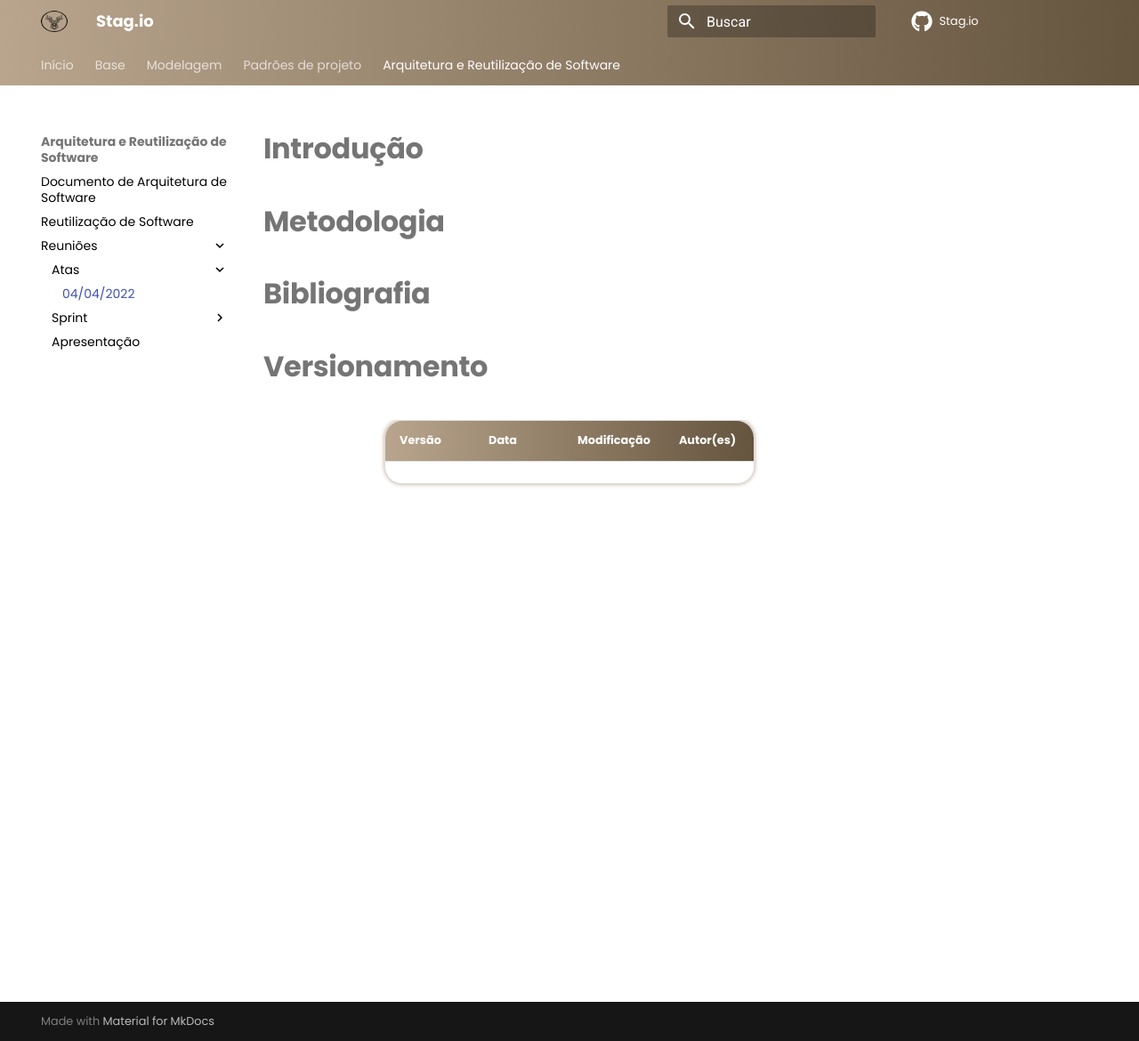
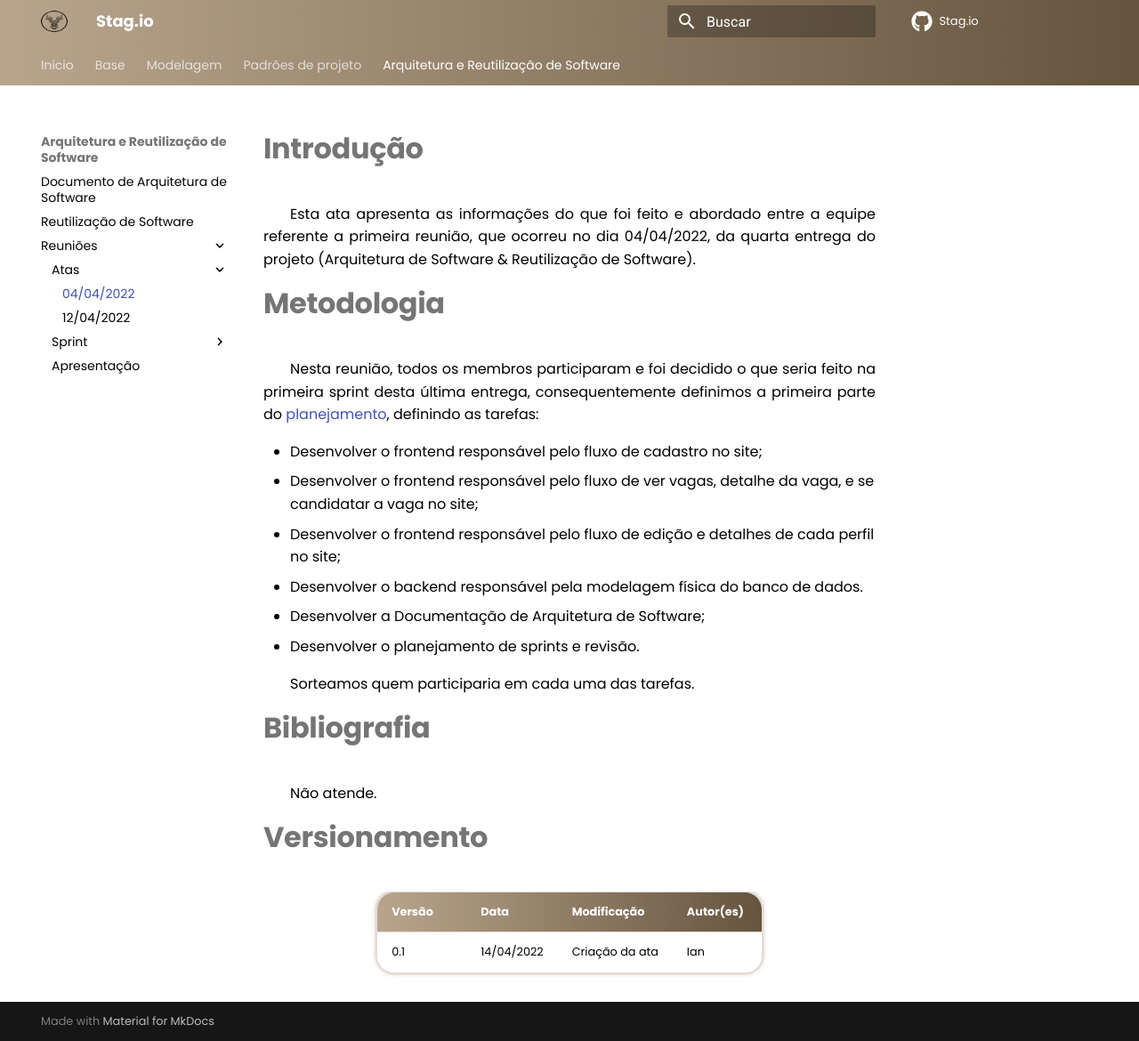
Before and after one commit to UnBArqDsw2021-2/2021.2_G3_stag.io, an MkDocs documentation site: the page built from docs/ArquiteturaEReutilizacao/Reunioes/Atas/Ata1.md, in a window 1280 px wide and 1170 px high. Shown: the whole window at 89% size. Built offline with MkDocs 1.6.1 and Material for MkDocs 9.7.7, drawn with Linux system fonts in a browser that asks for light colours; comment, search, counter and statistics services are not loaded.

Commit message:
Criação das atas

```diff
--- a/docs/ArquiteturaEReutilizacao/Reunioes/Atas/Ata1.md
+++ b/docs/ArquiteturaEReutilizacao/Reunioes/Atas/Ata1.md
@@ -1,11 +1,26 @@
 # Introdução
+
+Esta ata apresenta as informações do que foi feito e abordado entre a equipe referente a primeira reunião, que ocorreu no dia 04/04/2022, da quarta entrega do projeto (Arquitetura de Software & Reutilização de Software).
 
 # Metodologia
 
+Nesta reunião, todos os membros participaram e foi decidido o que seria feito na primeira sprint desta última entrega, consequentemente definimos a primeira parte do [planejamento](../Sprint/Planejamento.md), definindo as tarefas:
+
+- Desenvolver o frontend responsável pelo fluxo de cadastro no site;
+- Desenvolver o frontend responsável pelo fluxo de ver vagas, detalhe da vaga, e se candidatar a vaga no site;
+- Desenvolver o frontend responsável pelo fluxo de edição e detalhes de cada perfil no site;
+- Desenvolver o backend responsável pela modelagem física do banco de dados.
+- Desenvolver a Documentação de Arquitetura de Software;
+- Desenvolver o planejamento de sprints e revisão.
+
+Sorteamos quem participaria em cada uma das tarefas.
+
 # Bibliografia
+
+Não atende.
 
 # Versionamento
 
 Versão | Data | Modificação | Autor(es) |
 |--|--|--|--|
-|||||
+|0.1|14/04/2022|Criação da ata|Ian|
--- a/mkdocs.yml
+++ b/mkdocs.yml
@@ -121,6 +121,7 @@ nav:
     - Reuniões:
       - Atas:
         - 04/04/2022: ArquiteturaEReutilizacao/Reunioes/Atas/Ata1.md
+        - 12/04/2022: ArquiteturaEReutilizacao/Reunioes/Atas/Ata2.md
       - Sprint:
         - Planejamento: ArquiteturaEReutilizacao/Reunioes/Sprint/Planejamento.md
         - Revisão: ArquiteturaEReutilizacao/Reunioes/Sprint/Revisao.md
```
Also changed, not shown: docs/ArquiteturaEReutilizacao/Reunioes/Atas/Ata2.md (added, +27 -0 lines).
